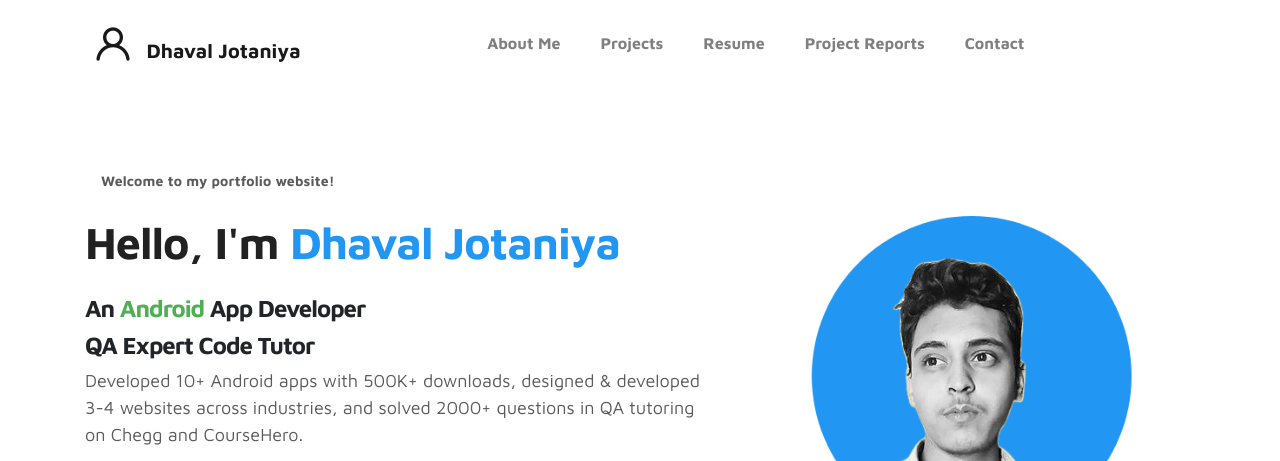
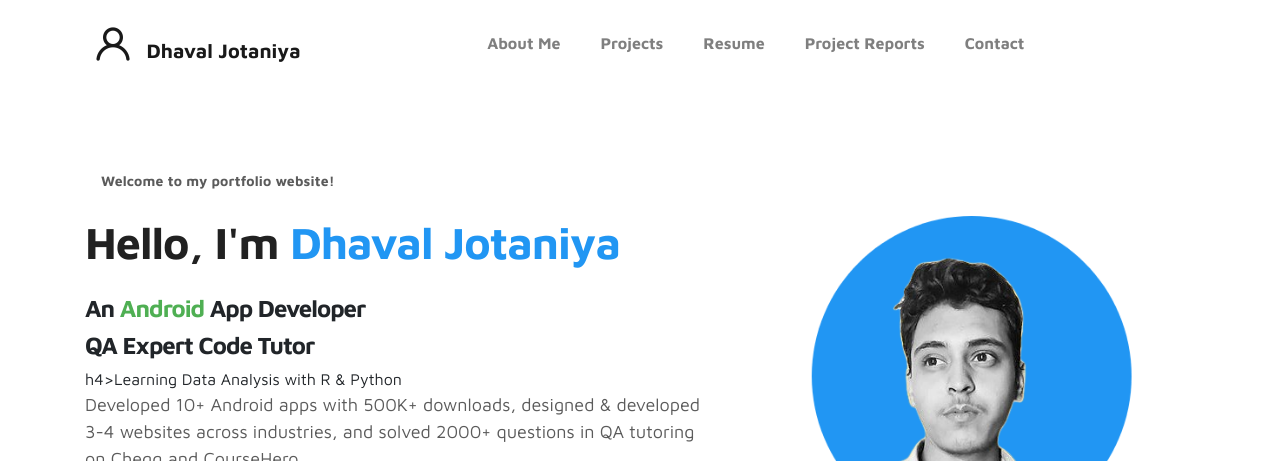
Before and after one commit to Dhavalj24/Portfolio, a plain HTML site: page index.html in a window 1280 px wide. Shown: the top 461 px of the page. Drawn offline with Linux system fonts and the light colour scheme.

Commit message:
Update index.html

```diff
--- a/index.html
+++ b/index.html
@@ -68,7 +68,7 @@
 						</h1>
 							<h4> An <span style="color: #4FAF53;"> Android</span> App Developer</h4>
 							<h4><span class="mr-2" >QA Expert Code Tutor</span></h4>
-
+							h4><span class="mr-2" >Learning Data Analysis with R & Python</span></h4>
                         <p>Developed 10+ Android apps with 500K+ downloads, designed & developed 3-4 websites across industries, and solved 2000+ questions in QA tutoring on Chegg and CourseHero.</p>
 
 						 <div class="skills-container mt-3">
```
